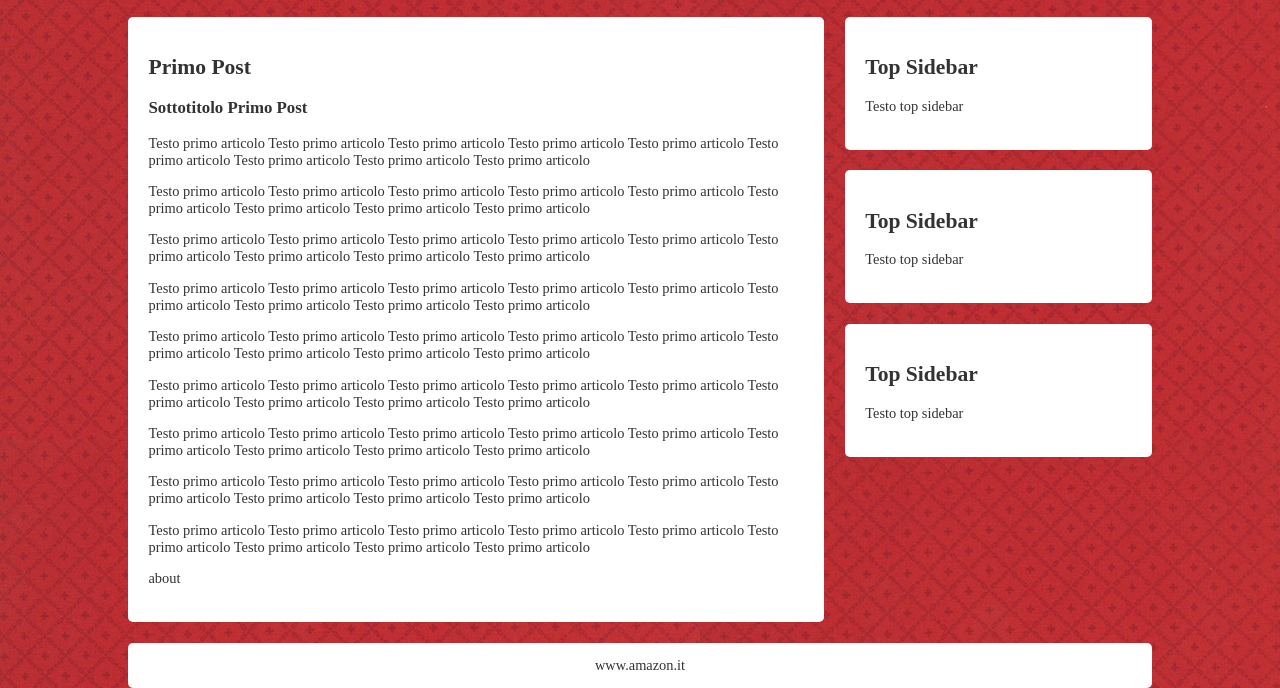
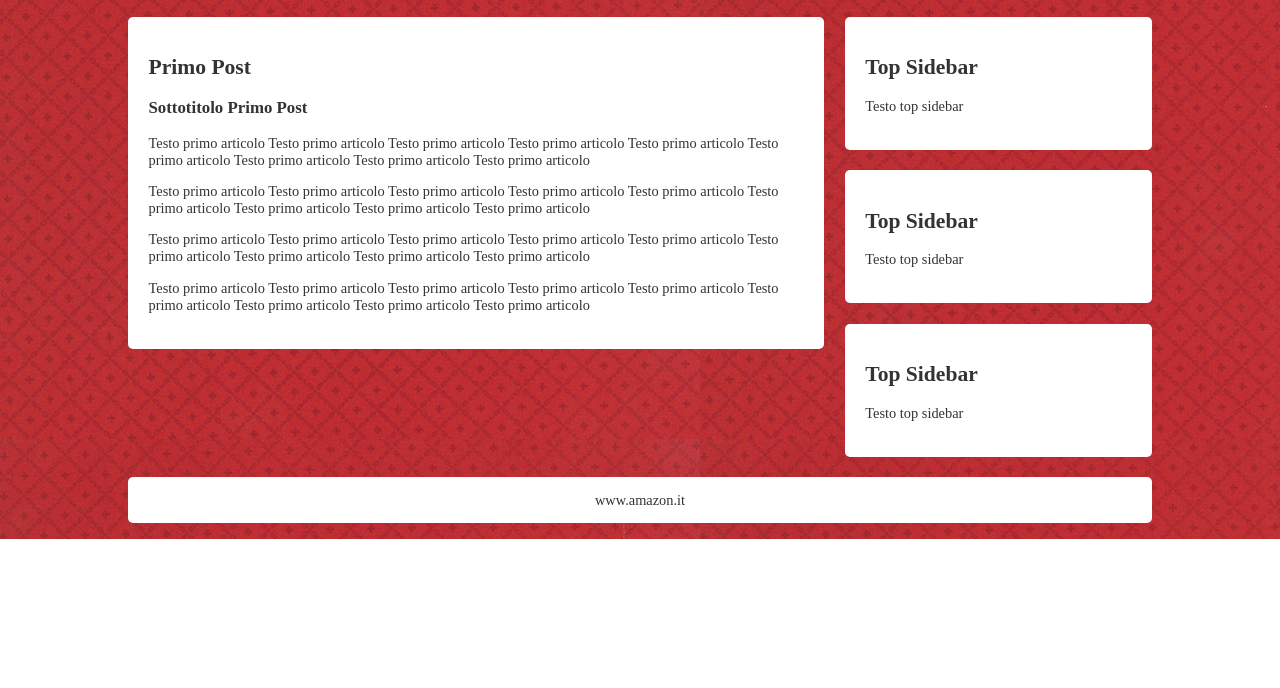
Before and after one commit to GianlucaFortarel/fortarelweb, a website: page public_html/es02/index.html in a window 1280 px wide. Shown: the part 261-949 px from the top of the page. After the commit the page ends 800 px from the top, so only its background shows below. Drawn offline with Linux system fonts and the light colour scheme.

Commit message:
Primo salvataggio su github

```diff
--- a/public_html/es02/index.html
+++ b/public_html/es02/index.html
@@ -6,7 +6,7 @@ and open the template in the editor.  <link href="css/style.css" rel="stylsheet"
 -->
 <html lang="it">
     <style>
-                body{
+        body{
             color:#333;
             font-size: 90%;
             test-align: left;
@@ -126,6 +126,7 @@ and open the template in the editor.  <link href="css/style.css" rel="stylsheet"
             .mainContent{
                 width: 96%;
             }
+            }
     </style>
     <head>
         <title>layout|resposive theme</title>
@@ -198,58 +199,6 @@ and open the template in the editor.  <link href="css/style.css" rel="stylsheet"
                            Testo primo articolo
                            Testo primo articolo
                         </p>
-                           <p>Testo primo articolo
-                           Testo primo articolo
-                           Testo primo articolo
-                           Testo primo articolo
-                           Testo primo articolo
-                           Testo primo articolo
-                           Testo primo articolo
-                           Testo primo articolo
-                           Testo primo articolo
-                        </p>
-                           <p>Testo primo articolo
-                           Testo primo articolo
-                           Testo primo articolo
-                           Testo primo articolo
-                           Testo primo articolo
-                           Testo primo articolo
-                           Testo primo articolo
-                           Testo primo articolo
-                           Testo primo articolo
-                        </p>
-                           <p>Testo primo articolo
-                           Testo primo articolo
-                           Testo primo articolo
-                           Testo primo articolo
-                           Testo primo articolo
-                           Testo primo articolo
-                           Testo primo articolo
-                           Testo primo articolo
-                           Testo primo articolo
-                        </p>
-                           <p>Testo primo articolo
-                           Testo primo articolo
-                           Testo primo articolo
-                           Testo primo articolo
-                           Testo primo articolo
-                           Testo primo articolo
-                           Testo primo articolo
-                           Testo primo articolo
-                           Testo primo articolo
-                        </p>
-                           <p>Testo primo articolo
-                           Testo primo articolo
-                           Testo primo articolo
-                           Testo primo articolo
-                           Testo primo articolo
-                           Testo primo articolo
-                           Testo primo articolo
-                           Testo primo articolo
-                           Testo primo articolo
-                        </p>
-                           <p>about
-                        </p>
 
                     </content>
 
```
